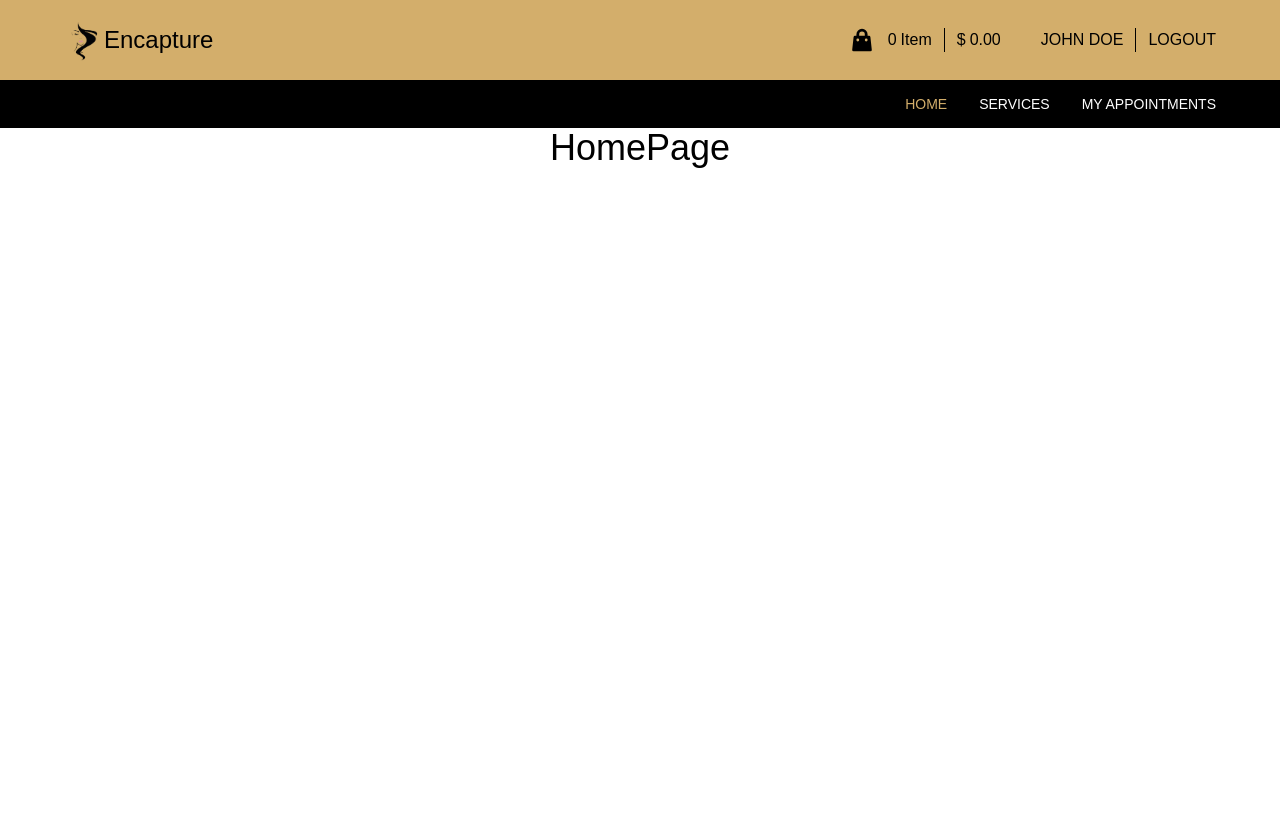
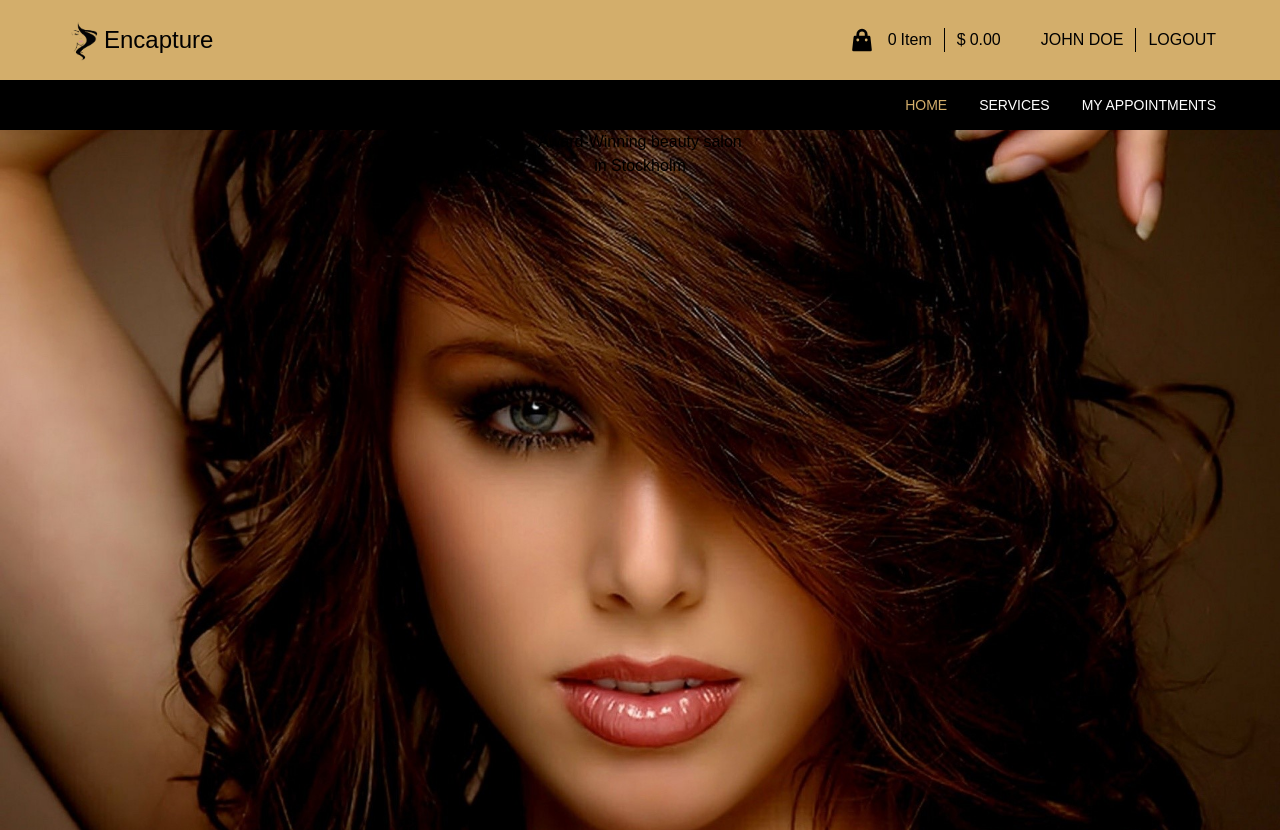
Before and after one commit to amita-roy/Appointment-booking-app-frontend, a React (Create React App) app: page / in a window 1280 px wide. Before the commit the page ends 800 px from the top, so only its background shows below. Built offline with nearby package versions, Linux system fonts and the light colour scheme.

Commit message:
Update height configration in tailwind configuration file

```diff
--- /dev/null
+++ b/src/components/jumbotron/Jumbotron.js
@@ -0,0 +1,18 @@
+import React from 'react';
+// import jumbotronBg from 'assets/images/jumbotron-bg.jpeg';
+
+const Jumbotron = () => (
+  <div className="h-jumbotron bg-jumbotron bg-cover bg-center">
+    <div className="content">
+      <h1>
+        Award-Winning beauty salon
+        {' '}
+        <br />
+        {' '}
+        in Stockholm
+      </h1>
+    </div>
+  </div>
+);
+
+export default Jumbotron;
--- a/src/container/header/Header.js
+++ b/src/container/header/Header.js
@@ -7,7 +7,7 @@ class Header extends PureComponent {
   render() {
     return (
       <div className="header">
-        <div className="flex justify-between h-20 items-center px-16 bg-primary">
+        <div className="flex justify-between items-center px-16 bg-primary h-header">
           <div className="flex items-center">
             <img src={logoSrc} alt="logo" className="w-9 mr-1" />
             <p className="text-2xl font-400">Encapture</p>
@@ -45,7 +45,7 @@ class Header extends PureComponent {
             </div>
           </div>
         </div>
-        <div className="h-12 bg-black text-white flex justify-end items-center px-16 text-sm font-light">
+        <div className="bg-black text-white flex justify-end items-center px-16 text-sm font-light h-subHeader">
           <NavLink
             to="/"
             exact
--- a/src/pages/homepage/HomePage.js
+++ b/src/pages/homepage/HomePage.js
@@ -1,8 +1,9 @@
+import Jumbotron from 'components/jumbotron/Jumbotron';
 import React from 'react';
 
 const HomePage = () => (
   <div>
-    <h1 className="text-4xl">HomePage</h1>
+    <Jumbotron />
   </div>
 );
 
--- a/tailwind.config.js
+++ b/tailwind.config.js
@@ -12,7 +12,18 @@ module.exports = {
       black: colors.black,
       white: colors.white,
     },
-    extend: {},
+    height: {
+      jumbotron: '700px',
+      sm: '8px',
+      md: '16px',
+      header: '80px',
+      subHeader: '50px',
+    },
+    extend: {
+      backgroundImage: () => ({
+        jumbotron: "url('assets/images/jumbotron-bg.jpeg')",
+      }),
+    },
   },
   variants: {
     extend: {},
```
Also changed, not shown: src/assets/images/jumbotron-bg.jpeg (added).
